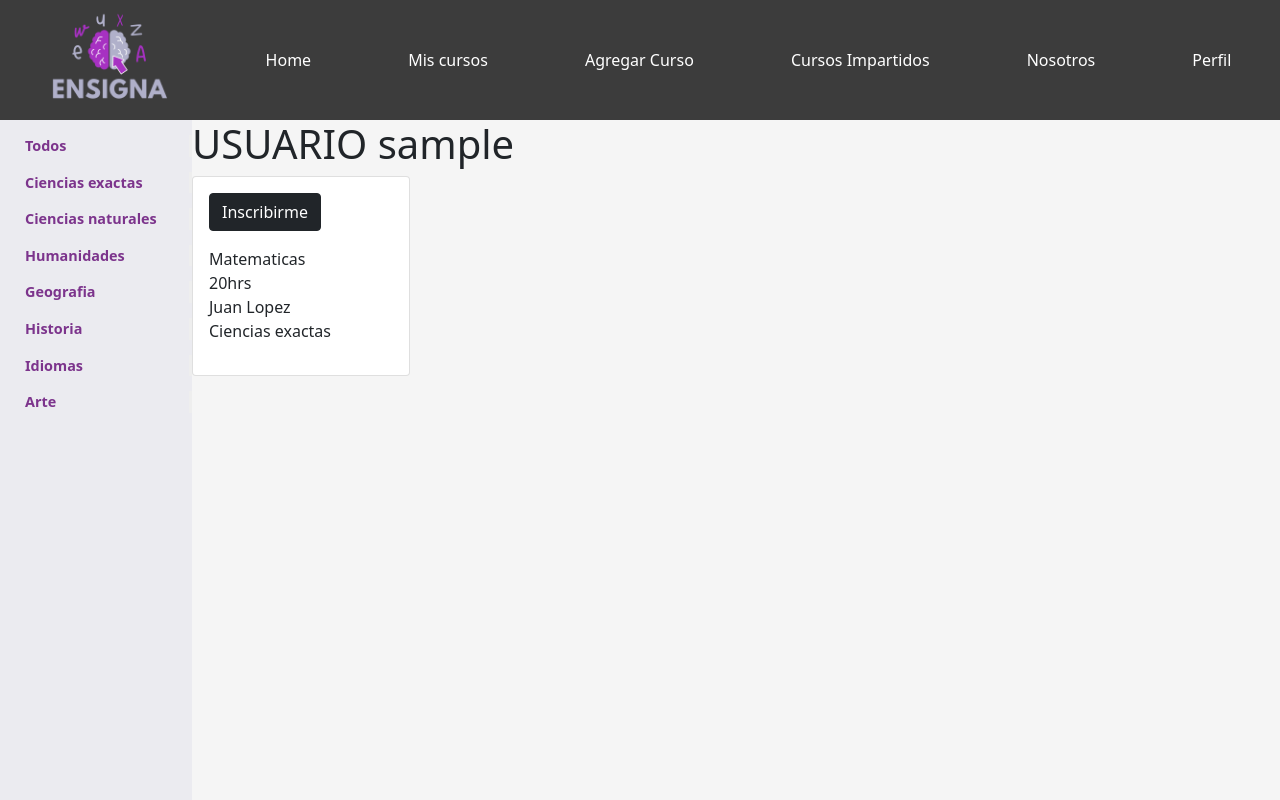
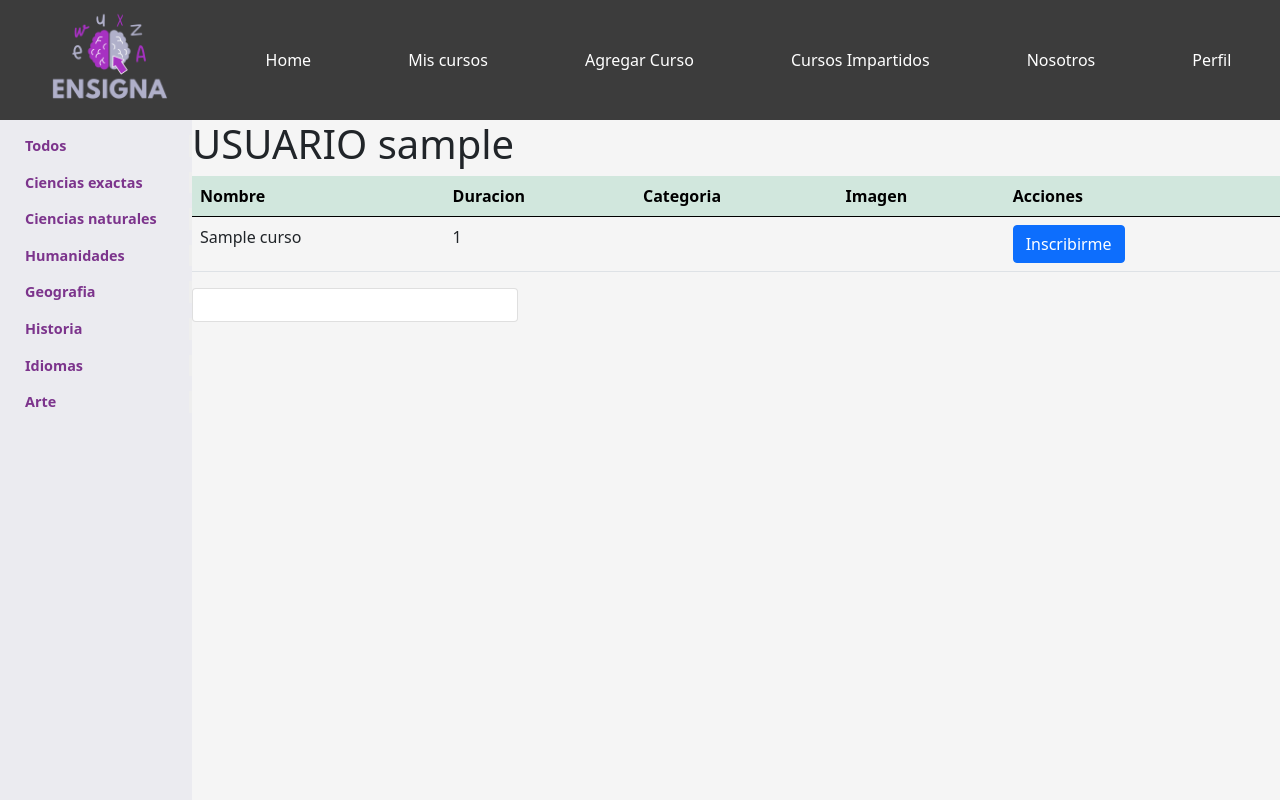
Before and after one commit to letivargasj/ProyectoCursos, a PHP site: page / in a window 1280 px wide. Run offline with PHP 8.4, Linux system fonts and the light colour scheme; the visitor is signed in with stand-in values (Sample User, id 1); data comes from the database, SQL or seed files in the repository; both versions use the stored data as it was after the commit; tables that the repository leaves empty hold one stand-in row (values such as "Sample post"); data that the repository does not hold is empty.

Commit message:
insertar cursos a home

```diff
--- a/index.php
+++ b/index.php
@@ -2,7 +2,7 @@
     session_start();
     include("conexion.php");
     $conn = conectar();
-    $sql  = "SELECT * FROM estudiante";
+    $sql  = "SELECT * FROM curso";
     $query = mysqli_query($conn, $sql);
 
 ?>
@@ -14,11 +14,11 @@
         <meta name="viewport" content="width=device-width, initial-scale=1">
 
         <!-- Bootstrap CSS -->
-        <link rel="stylesheet" href="/stylehome.css">
+        <link rel="stylesheet" href="/css/stylehome.css">
         <link href="https://cdn.jsdelivr.net/npm/bootstrap@5.0.2/dist/css/bootstrap.min.css" rel="stylesheet" integrity="sha384-EVSTQN3/azprG1Anm3QDgpJLIm9Nao0Yz1ztcQTwFspd3yD65VohhpuuCOmLASjC" crossorigin="anonymous">
         <script defer src="https://cdn.jsdelivr.net/npm/bootstrap@5.0.2/dist/js/bootstrap.bundle.min.js" integrity="sha384-MrcW6ZMFYlzcLA8Nl+NtUVF0sA7MsXsP1UyJoMp4YLEuNSfAP+JcXn/tWtIaxVXM" crossorigin="anonymous"></script>
 
-        <title>Cursos en linea</title>
+        <title>ENSIGNA</title>
     </head>
     <body>
         <div class="principal">
@@ -26,11 +26,11 @@
                 <a id="logo">
                     <img class="imgLogo" src="./images/logo2.png" id="logo">
                 </a>
-                <a class="nav" href="#" id="home">Home</a>
-                <a class="nav" href="#" id="misCursos">Mis cursos</a>
-                <a class="nav" href="#" id="agregarCurso" >Agregar Curso</a>
-                <a class="nav" href="#" id="cursosImpartidos">Cursos Impartidos</a>
-                <a class="nav" href="#" id="nosotros">Nosotros</a>
+                <a class="nav" href="/index.php" id="home">Home</a>
+                <a class="nav" href="/miscursos.php" id="misCursos">Mis cursos</a>
+                <a class="nav" href="/agregarcurso.php" id="agregarCurso" >Agregar Curso</a>
+                <a class="nav" href="/cursosimpartidos.php" id="cursosImpartidos">Cursos Impartidos</a>
+                <a class="nav" href="/nosotros.php" id="nosotros">Nosotros</a>
                 <a class="nav" href="#" id="perfil">Perfil</a>
             </div>
             <div class="menuCategorias">
@@ -49,39 +49,81 @@
                         echo $_SESSION["usuario"] ;
                     ?>
                 </h1>
-                <div class="card" style="width: 20%">
+
+                <table class="table">
+                    <thead class="table-success table-striped">
+                        <tr>
+                            <th>Nombre</th>
+                            <th>Duracion</th>
+                            <th>Categoria</th>
+                            <th>Imagen</th>
+                            <th>Acciones</th>
+                        </tr>
+                    </thead>
+                    <tbody>
+                        <?php
+                            while($row=mysqli_fetch_array($query)){
+                        ?>
+                            <tr>
+                                <td>
+                                    <?php echo $row['cur_nombre'] ?>
+                                </td>
+                                <td>
+                                    <?php echo $row['cur_duracion'] ?>
+                                </td>
+                                <td>
+                                    <?php echo $row['cur_categoria'] ?>
+                                </td>
+                                <td>
+                                    <?php echo $row['cur_imagen'] ?>
+                                </td>
+                                <td>
+                                    <a class="btn btn-primary">Inscribirme</a>
+                                </td>
+                            </tr>
+
+                            <?php
+                            }
+                        ?>
+                    </tbody>
+                </table>
+
+
+                <div class="card" style="width: 30%">
                     <img src="" class="card-img-top imgStyle" >
                     <div class="card-body cardStyle">
                     <p class="card-text">
+                    <?php
+                        while($row=mysqli_fetch_array($query)){
+                    ?>
                         <button type="button" class="btn btn-dark" id="btnCurso" value="Inscribir">
                             Inscribirme
                         </button>
-                        <div class="cursoNombre" name="cursoNombre">Matematicas</div>
-                        <div class="cursoDuracion" name="cursoDuracion">20hrs</div>
-                        <div class="cursoMaestro" name="cursoMaestro">Juan Lopez</div>
-                        <div class="cursoCategoria" name="cursoCategoria">Ciencias exactas</div>
+                        <div class="cursoImagen" name="cursoImagen">
+                            <?php echo $row['cur_imagen'] ?>
+                        </div>
+                        <div class="cursoNombre" name="cursoNombre">
+                            <?php echo $row['cur_nombre'] ?>
+                        </div>
+                        <div class="cursoDuracion" name="cursoDuracion">
+                            <?php echo $row['cur_duracion'] ?>
+                        </div>
+                        <div class="cursoMaestro" name="cursoMaestro">
+
+                        </div>
+                        <div class="cursoCategoria" name="cursoCategoria">
+                            <?php echo $row['cur_categoria'] ?>
+                        </div>
+                    <?php
+                        }
+                    ?>
                     </p>
                     </div>
                 </div>
             </div>
 
         </div>
-        <template id="cardCursos">
-            <div class="card" style="width: 20%">
-                <img src="" class="card-img-top imgStyle" >
-                <div class="card-body cardStyle">
-                <p class="card-text">
-                    <button type="button" class="btn btn-dark" id="btnCurso">
-                        Inscribirme
-                    </button>
-                    <div class="cursoNombre"></div>
-                    <div class="cursoDuracion"></div>
-                    <div class="cursoMaestro"></div>
-                    <div class="cursoCategoria"></div>
-                </p>
-                </div>
-            </div>
-        </template>
+
         <script src="https://cdn.jsdelivr.net/npm/bootstrap@5.0.2/dist/js/bootstrap.bundle.min.js" integrity="sha384-MrcW6ZMFYlzcLA8Nl+NtUVF0sA7MsXsP1UyJoMp4YLEuNSfAP+JcXn/tWtIaxVXM" crossorigin="anonymous"></script>
 
     </body>
```
Also changed, not shown: agregarcurso.php (added, +63 -0 lines), cursos_db.sql (+9 -0 lines), insertar.php (added, +19 -0 lines), css/stylehome.css (renamed from stylehome.css), cursosimpartidos.php (added), miscursos.php (added), nosotros.php (added).
